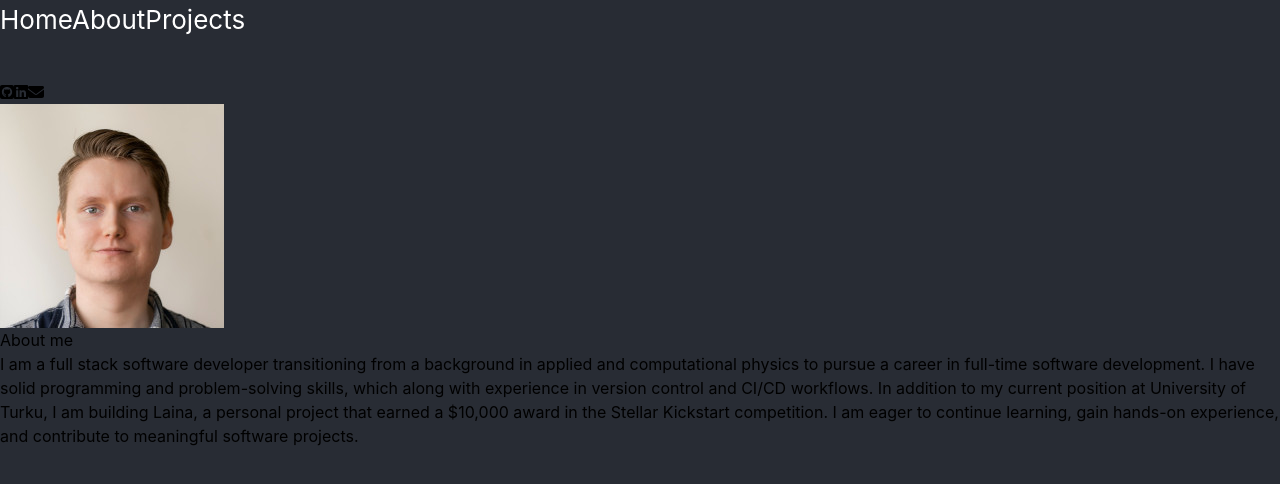
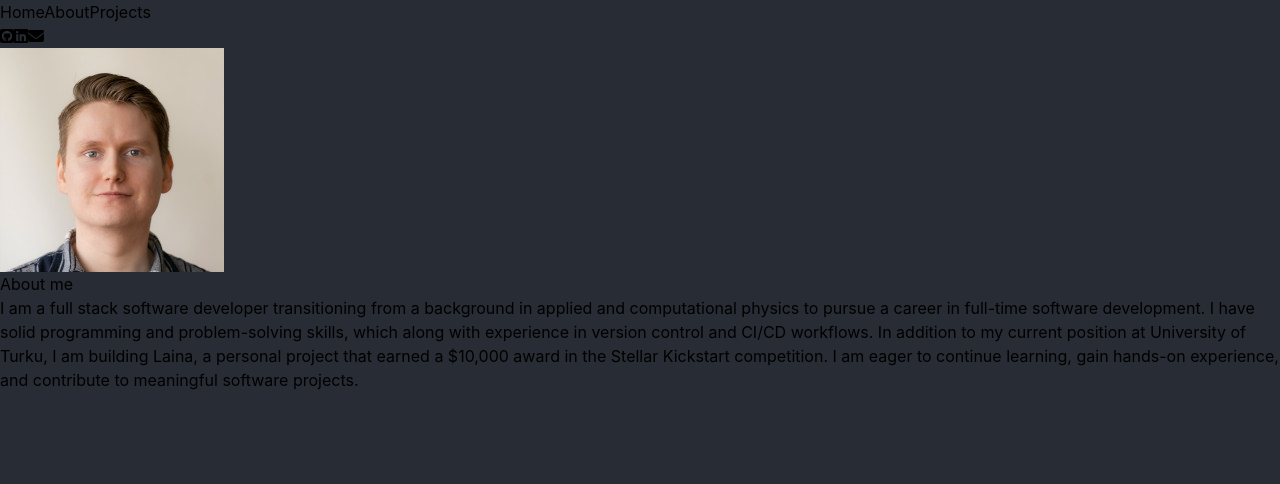
Before and after one commit to Teolhyn/resume-pages, a React (Vite) app in the folder frontend/: page /resume-pages/about in a window 1280 px wide. Shown: the top 484 px of the page. Built offline with nearby package versions, Linux system fonts and the light colour scheme.

Commit message:
fix: header on high-res

```diff
--- a/frontend/src/components/header.tsx
+++ b/frontend/src/components/header.tsx
@@ -6,8 +6,8 @@ import { Link } from 'react-router-dom';
 export default function Header() {
   return (
     <div className="App sticky top-0 backdrop-blur-lg z-10 flex justify-between items-center w-full font-custom tracking-tighter">
-      <header className="App-header absolute left-1/2 transform -translate-x-1/2 h-16 min-h-16">
-        <div className="outline outline-1 rounded-full center m-5 py-5 px-12 flex justify-between text-sm w-96">
+      <header className="absolute left-1/2 transform -translate-x-1/2 min-h-16">
+        <div className="outline outline-1 outline-white rounded-full center m-5 py-5 px-12 flex justify-between text-sm w-96">
           <Link to="/" className="bg-clip-text text-white text-center select-auto transition-opacity duration-100 hover:opacity-60">Home</Link>
           <Link to="/about" className="bg-clip-text text-white text-center select-auto transition-opacity duration-100 hover:opacity-60">About</Link>
           <Link to="/projects" className="bg-clip-text text-white text-center select-auto transition-opacity duration-100 hover:opacity-60">Projects</Link>
```
